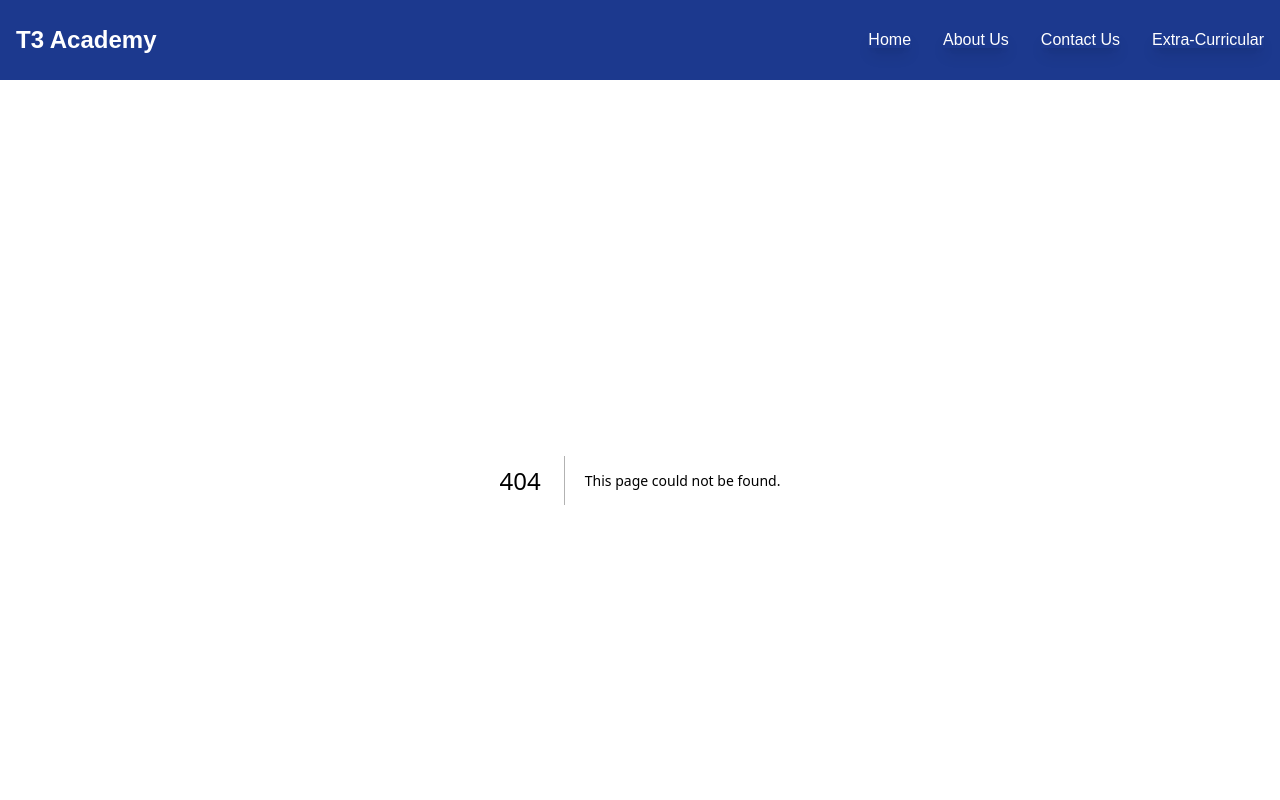
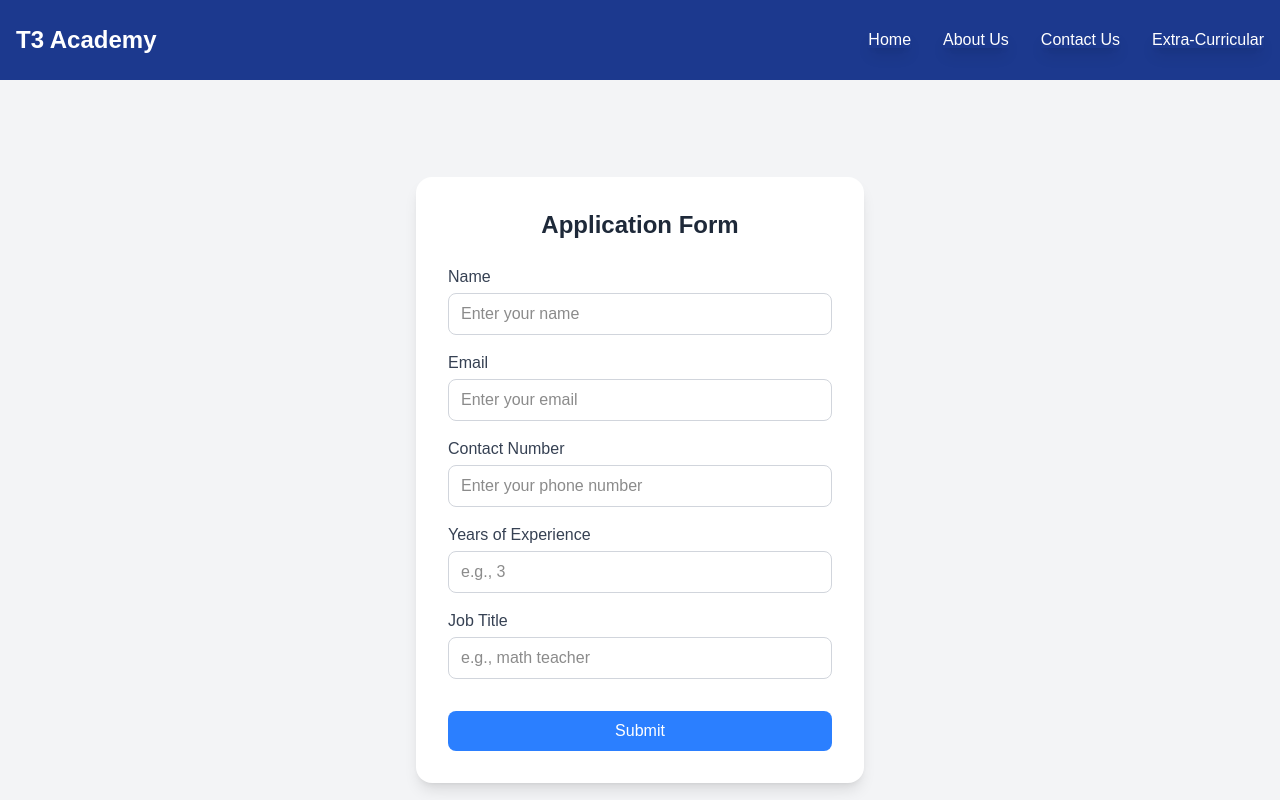
Before and after one commit to Ashish599-bot/school_website, a Next.js app: page /form/apply in a window 1280 px wide. Before the commit this address had no page. Shown: the top 800 px of the page. Built offline with nearby package versions, Linux system fonts and the light colour scheme.

Commit message:
adding correction

```diff
--- /dev/null
+++ b/app/api/update/[update_id]/route.tsx
@@ -0,0 +1,31 @@
+import knex from "knex";
+import knexConfig from "@/knexfile";
+import { NextResponse } from "next/server";
+
+const kn = knex(knexConfig.development);
+
+export async function PUT(
+  request: Request,
+  { params }: { params: { update_id: string } }
+) {
+  try {
+    const { update_id } = await params;
+    const { name, email, contact_Number, year_experience, job_title } =
+      await request.json();
+
+    const updateNow = await kn("school")
+      .where({ id: update_id })
+      .update({ name, email, contact_Number, year_experience, job_title });
+
+    if (updateNow === 0) {
+      return NextResponse.json({ error: "Course not found" }, { status: 404 });
+    }
+
+    return NextResponse.json(
+      { message: "Updated successfully", updateNow },
+      { status: 202 }
+    );
+  } catch (error) {
+    return NextResponse.json({ error: "Interal server error" });
+  }
+}
--- a/app/contact_us/page.tsx
+++ b/app/contact_us/page.tsx
@@ -1,16 +1,14 @@
 "use client";
 
 import { useEffect, useState } from "react";
+import Link from "next/link";
 
 export default function Contact() {
   const [inform, setInform] = useState<any[] | null>(null);
   const [name, setName] = useState("");
-  const [show, setShow] = useState(false);
-  const [showName, setShowName] = useState({
-    name: " ",
-    contact: " ",
-    email: " ",
-  });
+  const [show, setShow] = useState(null);
+  const [showName, setShowName] = useState({ name: " " });
+  const [showMore, setShowMore] = useState(false);
 
   const fetchDetails = async () => {
     try {
@@ -52,13 +50,8 @@ export default function Contact() {
       method: "DELETE",
       headers: { "content-type": "application/json" },
     });
-    if (res.ok) {
-      fetchDetails();
-      alert("Successfully deleted");
-    } else {
-      alert("Failed to delete");
-    }
-    setShow(false);
+    fetchDetails();
+    setShow(null);
   };
 
   const sn = async (n: any) => {
@@ -66,8 +59,40 @@ export default function Contact() {
   };
   return (
     <div>
+      <div className=" flex justify-end items-end mr-6 mt-4 relative">
+        <button
+          onClick={() => setShowMore(!showMore)}
+          className=" cursor-pointer hover:text:black"
+        >
+          <svg
+            xmlns="http://www.w3.org/2000/svg"
+            fill="none"
+            viewBox="0 0 24 24"
+            strokeWidth={1.5}
+            stroke="currentColor"
+            className="size-6"
+          >
+            <path
+              strokeLinecap="round"
+              strokeLinejoin="round"
+              d="M3.75 6.75h16.5M3.75 12h16.5m-16.5 5.25h16.5"
+            />
+          </svg>
+        </button>
+        {showMore && (
+          <div className="absolute top-full right-0 mt-2 bg-white border border-gray-300 rounded-lg shadow-lg p-3 flex flex-col gap-2">
+            <button className="bg-blue-500 text-white px-3 py-1 rounded-lg hover:bg-blue-600">
+              Refresh
+            </button>
+            <button className="bg-green-500 text-white px-3 py-1 rounded-lg hover:bg-green-600">
+              <Link href="/form/apply">Apply</Link>
+            </button>
+          </div>
+        )}
+      </div>
+
       {/* Search Input */}
-      <div className="flex gap-4 justify-center items-center mt-4 mb-6">
+      <div className="flex gap-4 justify-center items-center  mb-10">
         <input
           className="py-2 px-4 shadow-lg rounded-xl border border-black bg-white text-black"
           placeholder="Search here"
@@ -124,7 +149,7 @@ export default function Contact() {
             <div className=" absolute top-2 right-2">
               <button
                 className=" text-red-500 cursor-pointer hover:text-red-700"
-                onClick={() => [setShow(true), sn(school)]}
+                onClick={() => [setShow(school.id), sn(school)]}
               >
                 <svg
                   xmlns="http://www.w3.org/2000/svg"
@@ -151,13 +176,13 @@ export default function Contact() {
                   </p>
                   <div className="flex justify-end gap-3">
                     <button
-                      onClick={() => setShow(false)}
+                      onClick={() => setShow(null)}
                       className="px-4 py-2 bg-gray-300 rounded hover:bg-gray-400 cursor-pointer"
                     >
                       Cancel
                     </button>
                     <button
-                      onClick={() => deleteData(school.id)}
+                      onClick={() => deleteData(show)}
                       className="px-4 py-2 bg-red-500 text-white rounded hover:bg-red-600 cursor-pointer"
                     >
                       Confirm
--- /dev/null
+++ b/app/form/apply/page.tsx
@@ -0,0 +1,114 @@
+"use client";
+
+import { useState } from "react";
+import { useRouter } from "next/navigation";
+
+export default function Form() {
+  const [name, setName] = useState("");
+  const [email, setEmail] = useState("");
+  const [contact_Number, setContact_Number] = useState("");
+  const [year_experience, setYear_experience] = useState("");
+  const [job_title, setJob_title] = useState("");
+  const router = useRouter();
+
+  const editData = async (e: any) => {
+    e.preventDefault();
+
+    const res = await fetch("/api/contact", {
+      method: "POST",
+      headers: { "content-type": "application/json" },
+      body: JSON.stringify({
+        name: name,
+        email: email,
+        contact_Number: contact_Number,
+        year_experience: year_experience,
+        job_title: job_title,
+      }),
+    });
+
+    if (!res.ok) {
+      const errorData = await res.json();
+      return alert(`Failed to add: ${errorData.error || "Unknown error"}`);
+    }
+
+    alert("Added successfully");
+    router.push("/contact_us");
+  };
+  return (
+    <div className="min-h-screen flex items-center justify-center bg-gray-100 p-4">
+      <div className="bg-white shadow-lg rounded-2xl p-8 w-full max-w-md">
+        <h2 className="text-2xl font-semibold text-gray-800 mb-6 text-center">
+          Application Form
+        </h2>
+
+        <form onSubmit={editData} className="space-y-4">
+          <div>
+            <label className="block text-gray-700 mb-1">Name</label>
+            <input
+              type="text"
+              placeholder="Enter your name"
+              className="w-full border border-gray-300 rounded-lg px-3 py-2 focus:outline-none focus:ring-2 focus:ring-blue-500"
+              value={name}
+              onChange={(e) => setName(e.target.value)}
+            />
+          </div>
+
+          <div>
+            <label className="block text-gray-700 mb-1">Email</label>
+            <input
+              type="email"
+              placeholder="Enter your email"
+              className="w-full border border-gray-300 rounded-lg px-3 py-2 focus:outline-none focus:ring-2 focus:ring-blue-500"
+              value={email}
+              onChange={(e) => setEmail(e.target.value)}
+            />
+          </div>
+
+          <div>
+            <label className="block text-gray-700 mb-1">Contact Number</label>
+            <input
+              type="tel"
+              placeholder="Enter your phone number"
+              className="w-full border border-gray-300 rounded-lg px-3 py-2 focus:outline-none focus:ring-2 focus:ring-blue-500"
+              value={contact_Number}
+              onChange={(e) => setContact_Number(e.target.value)}
+            />
+          </div>
+
+          <div>
+            <label className="block text-gray-700 mb-1">
+              Years of Experience
+            </label>
+            <input
+              type="text"
+              placeholder="e.g., 3"
+              className="w-full border border-gray-300 rounded-lg px-3 py-2 focus:outline-none focus:ring-2 focus:ring-blue-500"
+              value={year_experience}
+              onChange={(e) => setYear_experience(e.target.value)}
+            />
+          </div>
+
+          <div>
+            <label className="block text-gray-700 mb-1">Job Title</label>
+            <input
+              type="text"
+              placeholder="e.g., math teacher"
+              className="w-full border border-gray-300 rounded-lg px-3 py-2 focus:outline-none focus:ring-2 focus:ring-blue-500"
+              value={job_title}
+              onChange={(e) => setJob_title(e.target.value)}
+            />
+          </div>
+
+          <div className="pt-4">
+            <button
+              type="submit"
+              className="w-full bg-blue-500 text-white py-2 rounded-lg hover:bg-blue-700 cursor-pointer"
+            >
+              Submit
+            </button>
+          </div>
+        </form>
+      </div>
+    </div>
+  );
+}
```
Also changed, not shown: app/form/refresh/page.tsx (added).
